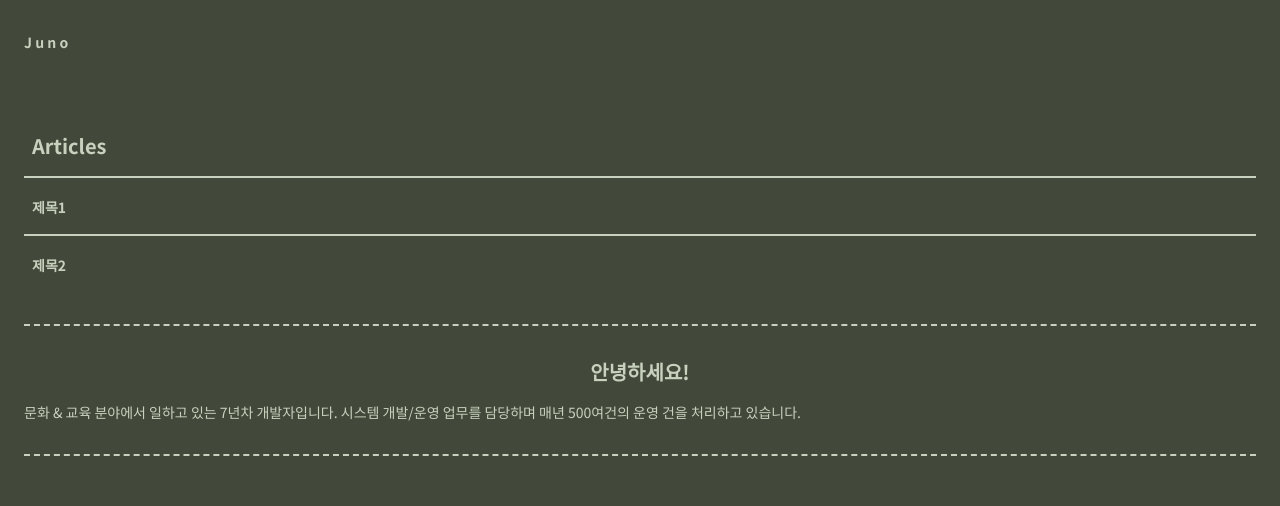
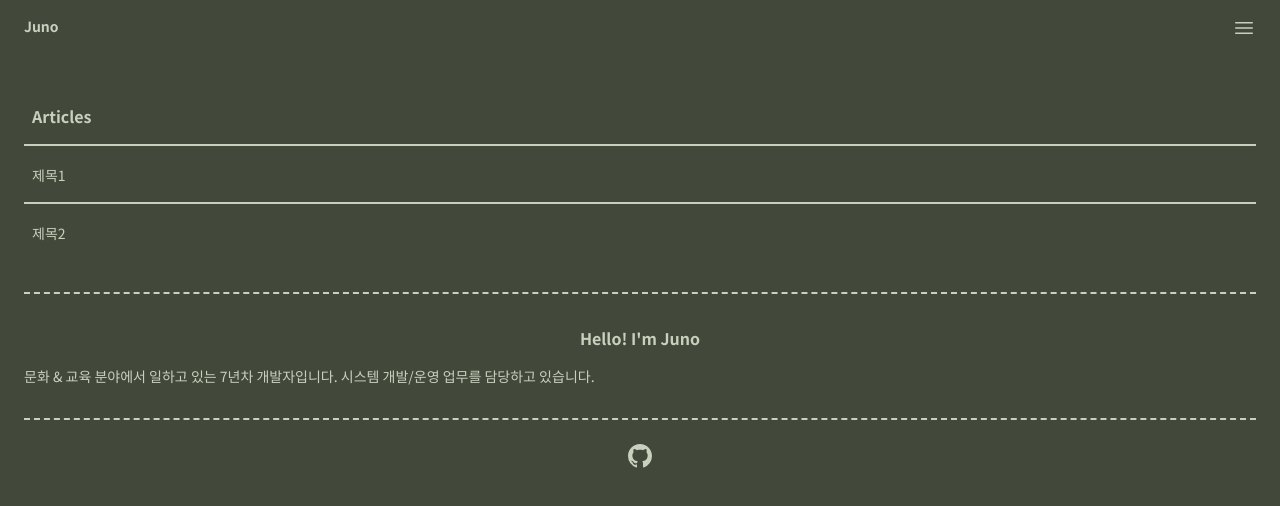
Before and after one commit to junotb/junotb.github.io, a Next.js app: page / in a window 1280 px wide. Shown: the top 506 px of the page. Built offline with nearby package versions, Linux system fonts and the light colour scheme.

Commit message:
edit service

```diff
--- /dev/null
+++ b/app/articles/layout.tsx
@@ -0,0 +1,11 @@
+const Layout = ({
+  children,
+}: {
+  children: React.ReactNode
+}) => {
+  return (
+    <>{children}</>
+  )
+}
+
+export default Layout;
--- a/app/layout.tsx
+++ b/app/layout.tsx
@@ -14,20 +14,20 @@ const notoSansKr = Noto_Sans_KR({
 })
 
 export const metadata: Metadata = {
-  title: 'Create Next App',
-  description: 'Generated by create next app',
+  title: 'Welcome | Juno\'s blog',
+  description: 'Juno\'s blog',
 }
 
-export default function RootLayout({
+const RootLayout = ({
   children,
 }: {
   children: React.ReactNode
-}) {
+}) => {
   return (
-    <html lang="en" className="[color-scheme:dark]">
-      <body className={`flex flex-col ${notoSansKr.className}`}>
+    <html lang="en">
+      <body className={notoSansKr.className}>
         <Topbar />
-        <main className='w-full h-full'>
+        <main>
           {children}
         </main>
         <Bottombar />
@@ -35,3 +35,5 @@ export default function RootLayout({
     </html>
   )
 }
+
+export default RootLayout;
--- a/app/page.tsx
+++ b/app/page.tsx
@@ -8,21 +8,21 @@ const Home = () => {
   return (
     <div className="px-6">
       <section className="border-dashed border-b-2 border-[rgb(var(--foreground-rgb))] py-8">
-        <h3 className="px-2 py-4 font-bold text-xl">Articles</h3>
+        <h3 className="px-2 py-4 font-bold">Articles</h3>
         <ul>
           <li className="border-t-2 border-[rgb(var(--foreground-rgb))] px-2 py-4">
-            <Link href={""} className="font-semibold text-sm">제목1</Link>
+            <Link href={"/articles"} className="text-sm">제목1</Link>
           </li>
           <li className="border-t-2 border-[rgb(var(--foreground-rgb))] px-2 py-4">
-            <Link href={""} className="font-semibold text-sm">제목2</Link>
+            <Link href={"/articles"} className="text-sm">제목2</Link>
           </li>
         </ul>
       </section>
       <section className="py-8 space-y-4">
-        <p className="text-xl text-center font-bold">안녕하세요!</p>
+        <p className="font-bold text-center">Hello! I&apos;m Juno</p>
         <p className="text-sm">
           문화 & 교육 분야에서 일하고 있는 {toYear - fromYear - skipYear + 1}년차 개발자입니다.
-          시스템 개발/운영 업무를 담당하며 매년 500여건의 운영 건을 처리하고 있습니다.
+          시스템 개발/운영 업무를 담당하고 있습니다.
         </p>
       </section>
     </div>
--- a/components/Bottombar.tsx
+++ b/components/Bottombar.tsx
@@ -1,9 +1,23 @@
+import Link from "next/link";
+
 const Bottombar = () => {
   return (
     <footer>
       <div className="px-6">
-        <div className="border-dashed border-t-2 border-[rgb(var(--foreground-rgb))]">
-
+        <div className="border-dashed border-t-2 border-[rgb(var(--foreground-rgb))] py-6">
+          <ul className="flex justify-center">
+            <li className="">
+              <Link
+                href="https://github.com/junotb"
+                target="_blank"
+                className="text-sm"
+              >
+                <svg xmlns="http://www.w3.org/2000/svg" viewBox="0 0 16 16" className="w-6 h-6 fill-[rgb(var(--foreground-rgb))]">
+                  <path d="M8 0c4.42 0 8 3.58 8 8a8.013 8.013 0 0 1-5.45 7.59c-.4.08-.55-.17-.55-.38 0-.27.01-1.13.01-2.2 0-.75-.25-1.23-.54-1.48 1.78-.2 3.65-.88 3.65-3.95 0-.88-.31-1.59-.82-2.15.08-.2.36-1.02-.08-2.12 0 0-.67-.22-2.2.82-.64-.18-1.32-.27-2-.27-.68 0-1.36.09-2 .27-1.53-1.03-2.2-.82-2.2-.82-.44 1.1-.16 1.92-.08 2.12-.51.56-.82 1.28-.82 2.15 0 3.06 1.86 3.75 3.64 3.95-.23.2-.44.55-.51 1.07-.46.21-1.61.55-2.33-.66-.15-.24-.6-.83-1.23-.82-.67.01-.27.38.01.53.34.19.73.9.82 1.13.16.45.68 1.31 2.69.94 0 .67.01 1.3.01 1.49 0 .21-.15.45-.55.38A7.995 7.995 0 0 1 0 8c0-4.42 3.58-8 8-8Z"></path>
+                </svg>
+              </Link>
+            </li>
+          </ul>
         </div>
       </div>
     </footer>
--- a/components/Topbar.tsx
+++ b/components/Topbar.tsx
@@ -8,32 +8,43 @@ const Topbar = () => {
 
   return (
     <header>
-      <div className="flex justify-between px-6 py-8 text-sm">
-        <Link
-          href="/"
-          className=""
-          onClick={() => setIsOpen(false)}
-        >
-          <h1 className="font-semibold">J&nbsp;u&nbsp;n&nbsp;o</h1>
+      <div className="flex justify-between px-6 py-4 text-sm">
+        <Link href="/">
+          <h1 className="font-bold">Juno</h1>
         </Link>
         <button
           type="button"
-          className="sm:hidden"
-          onClick={() => setIsOpen(!isOpen)}
+          onClick={() => setIsOpen(true)}
         >
-          {
-            (isOpen) ? (
+          <svg xmlns="http://www.w3.org/2000/svg" fill="none" viewBox="0 0 24 24" strokeWidth={1.5} stroke="currentColor" className="w-6 h-6">
+            <path strokeLinecap="round" strokeLinejoin="round" d="M3.75 6.75h16.5M3.75 12h16.5m-16.5 5.25h16.5" />
+          </svg>
+        </button>
+      </div>
+      {
+        isOpen &&
+        <nav className="fixed inset-0 z-10 bg-[rgb(var(--background-rgb))]">
+          <div className="flex justify-between px-6 py-4 text-sm">
+            <h1>Menu</h1>
+            <button
+              type="button"
+              onClick={() => setIsOpen(false)}
+            >
               <svg xmlns="http://www.w3.org/2000/svg" fill="none" viewBox="0 0 24 24" strokeWidth={1.5} stroke="currentColor" className="w-6 h-6">
                 <path strokeLinecap="round" strokeLinejoin="round" d="M6 18L18 6M6 6l12 12" />
               </svg>
-            ) : (
-              <svg xmlns="http://www.w3.org/2000/svg" fill="none" viewBox="0 0 24 24" strokeWidth={1.5} stroke="currentColor" className="w-6 h-6">
-                <path strokeLinecap="round" strokeLinejoin="round" d="M3.75 6.75h16.5M3.75 12h16.5m-16.5 5.25h16.5" />
-              </svg>
-            )
-          }
-        </button>
-      </div>
+            </button>
+          </div>
+          <ul className="px-6 py-4 space-y-4 text-xl">
+            <li>
+              <Link href="/about">About</Link>
+            </li>
+            <li>
+              <Link href="/articles">Articles</Link>
+            </li>
+          </ul>
+        </nav>
+      }
     </header>
   )
 };
```
Also changed, not shown: 1 other file (tests, documents, lock files or other folders).
